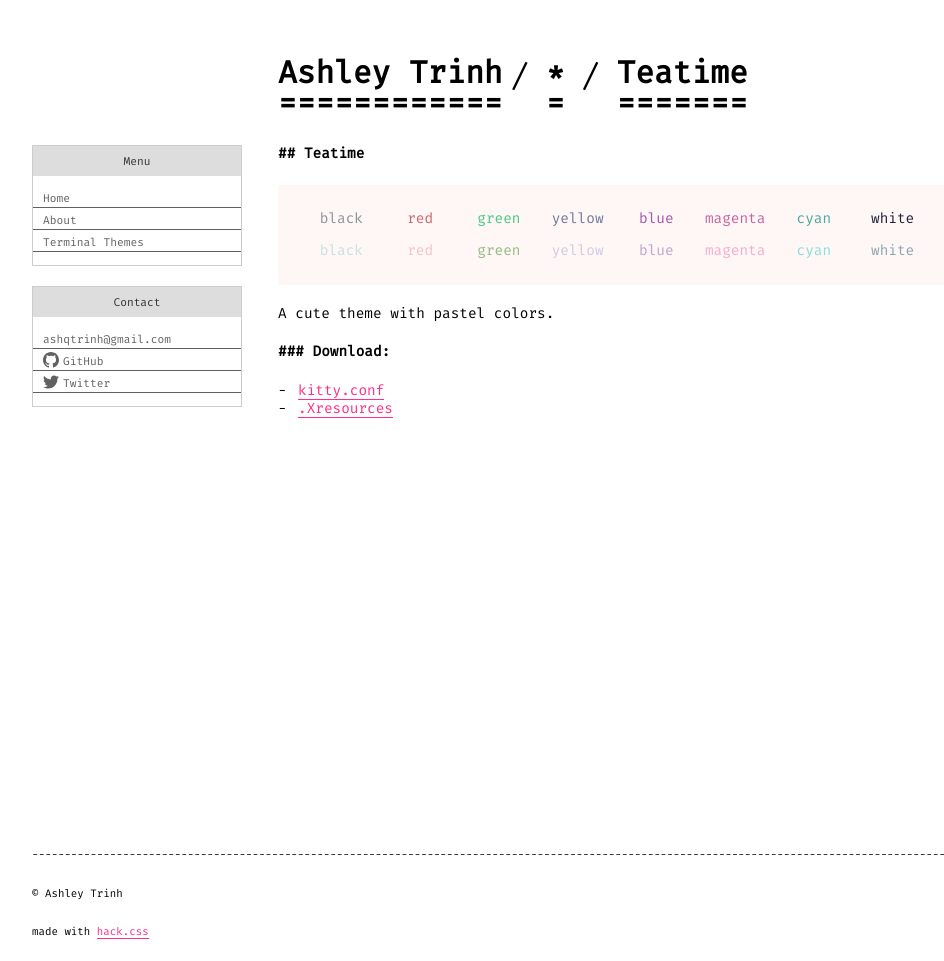
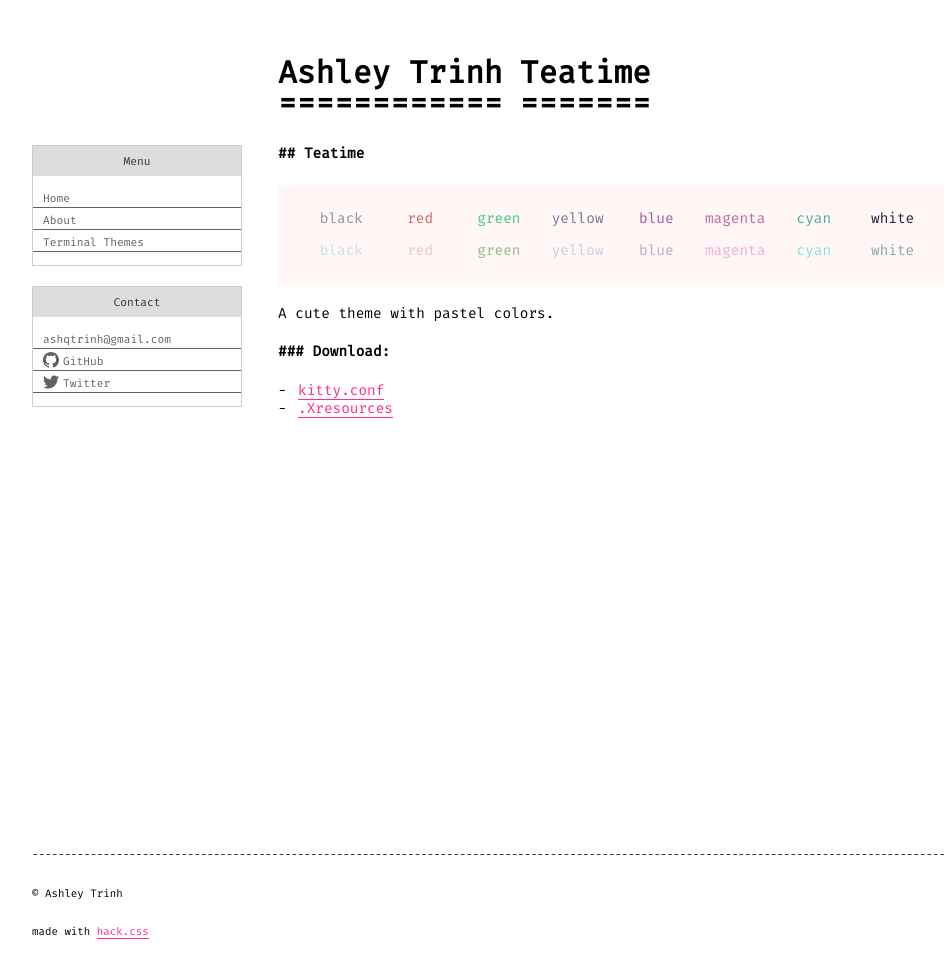
Before and after one commit to atrnh/atrnh.github.io, a Jekyll site: the page built from _posts/2018-05-10-teatime.md, in a window 1280 px wide. Shown: the whole page, without its empty margins (140-1084 px from the left). Built offline with Jekyll 4.4.1, drawn with Linux system fonts in a browser that asks for light colours.

Commit message:
Remove markdown header style

```diff
--- a/_sass/atrnh.scss
+++ b/_sass/atrnh.scss
@@ -22,6 +22,10 @@
       font-size: 2.6rem;
       padding-bottom: 40px;
       display: inline-block;
+
+      ::after {
+        content: none;
+      }
     }
 
     a {
@@ -29,27 +33,11 @@
       border-bottom: 0;
     }
 
-    a + a::before {
-      font-size: 2.6rem;
-      content: "/";
-      position: relative;
-      margin: 0 8px;
-      bottom: 33px;
-    }
-
     a:hover {
       color: $accent-color;
       background-color: transparent;
     }
 
-    a + a:hover::before {
-      color: black;
-    }
-
-    .parent-page::before {
-      content: "*";
-      position: relative;
-    }
   }
 }
 
```
